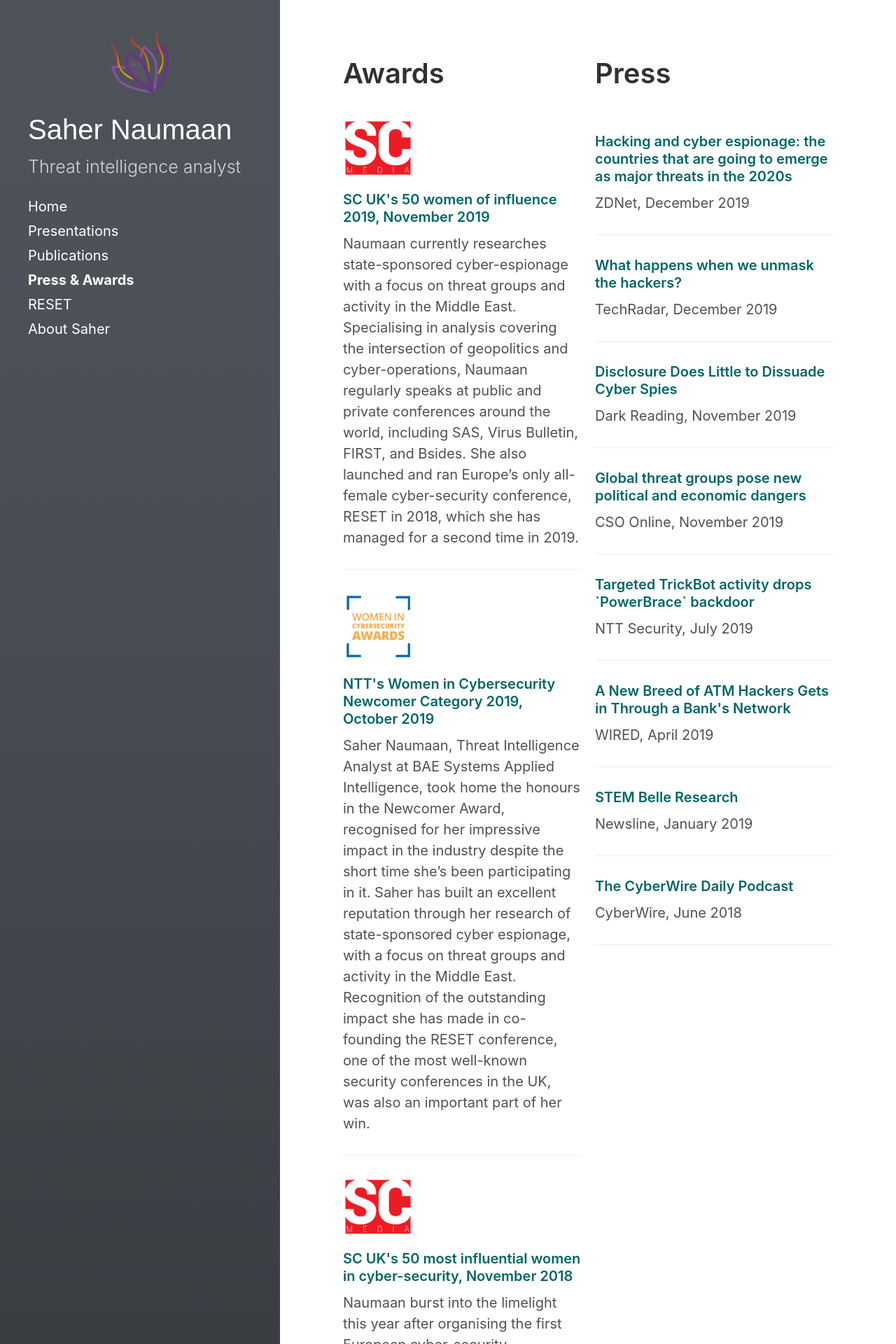
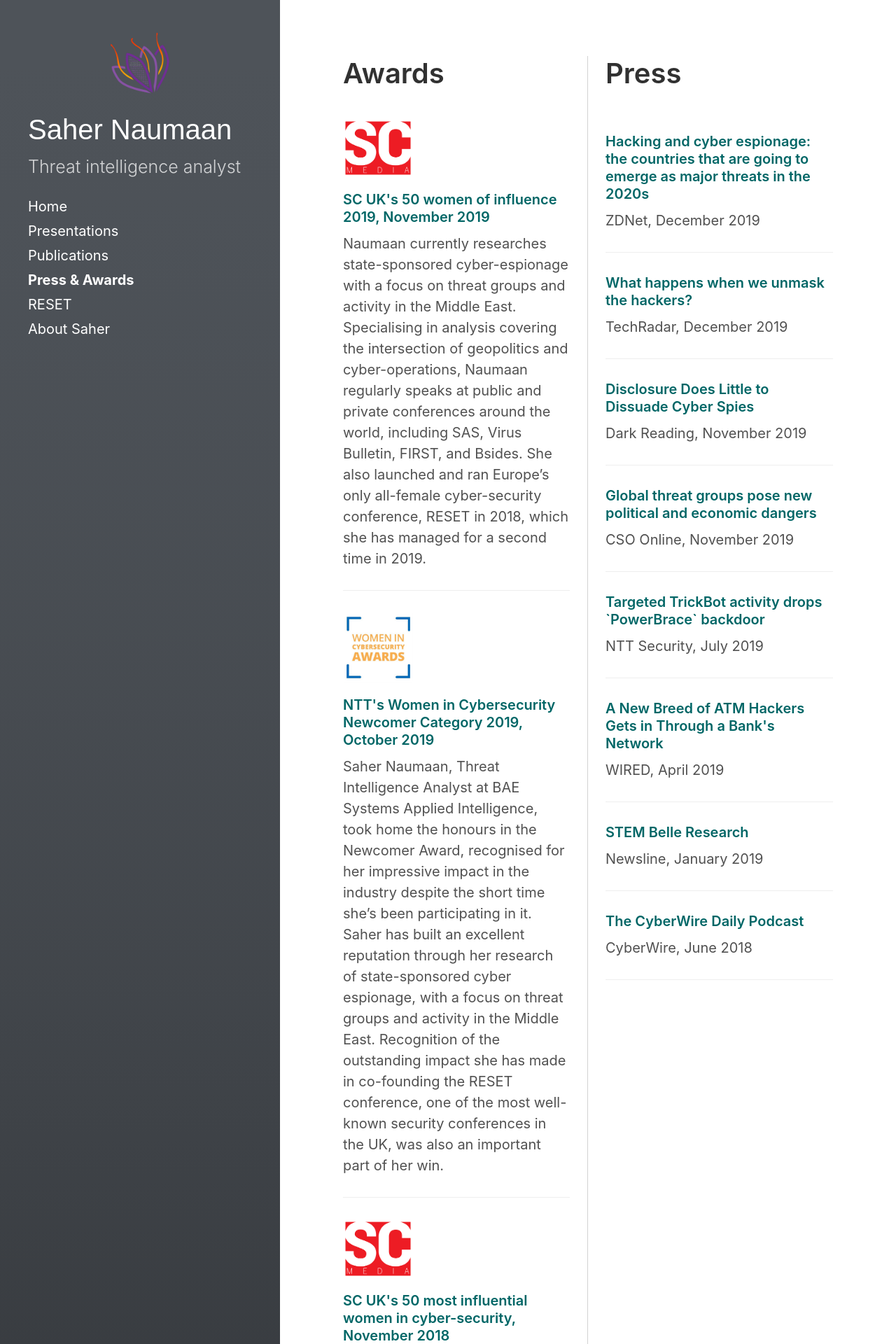
Before and after one commit to saffron-sec/saffron-sec.github.io, a Jekyll site: the page built from awards.md, in a window 1280 px wide. Shown: the top 1920 px of the page at 70% size. Built offline with Jekyll 4.4.1, drawn with Linux system fonts in a browser that asks for light colours.

Commit message:
chg: Add breakline between Awards and Press

```diff
--- a/_sass/saffronsec/_layout.scss
+++ b/_sass/saffronsec/_layout.scss
@@ -266,6 +266,16 @@
       @include grid-classes("xl", $i, $perc);
       $i: $i + 1;
     }
+  }
+}
+
+@media only screen and (min-width: 1201px) {
+  .s6, .m6, .l6, .xl6:first-of-type {
+    border-right: 1px solid lightgrey;
+    padding-right: 25px;
+  }
+  .s6, .m6, .l6, .xl6:last-of-type {
+    padding-left: 25px;
   }
 }
 
```
